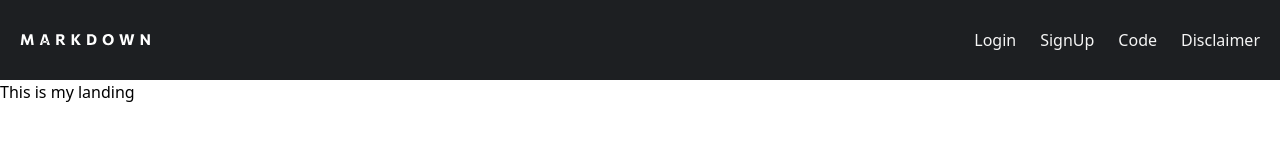
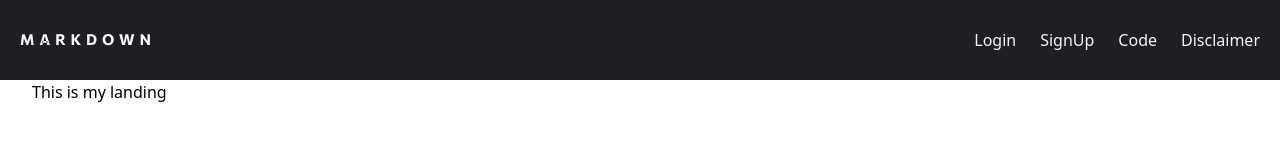
Before and after one commit to barnettet31/markdown-mern, a React (Vite) app in the folder client/: page / in a window 1280 px wide. Shown: the top 160 px of the page. Built offline with nearby package versions, Linux system fonts and the light colour scheme.

Commit message:
added darkmode hook

```diff
--- /dev/null
+++ b/client/src/components/containers/home-containers.component.tsx
@@ -0,0 +1,12 @@
+import { ReactNode } from "react";
+
+interface IProps {
+  children: ReactNode;
+}
+export const HomeContainer = ({ children }: IProps) => {
+  return (
+    <main className="dark:bg-primary-black dark:text-tertiary-gray w-full h-full">
+      <div className="container mx-auto sm:px-6 lg:px-8">{children}</div>
+    </main>
+  );
+};
--- a/client/src/layouts/home/home.layout.tsx
+++ b/client/src/layouts/home/home.layout.tsx
@@ -1,14 +1,20 @@
-import { Suspense } from "react";
-import { Link, Outlet } from "react-router-dom";
-import { Logo } from "../../components/logo/logo.component";
+import { Suspense} from "react";
+import {  Outlet } from "react-router-dom";
+import { HomeContainer } from "../../components/containers/home-containers.component";
 import { HomeNavBar } from "../../components/navbar/homeNavbar.component";
+import { useDarkModePreference } from "../../hooks/darkMode";
 
 export const HomeLayout = () => {
+  const { prefersDarkMode } = useDarkModePreference();
+
+
   return (
-    <div>
+    <div className={prefersDarkMode ? 'dark':""}>
       <HomeNavBar />
       <Suspense fallback={<div>Loading</div>}>
-        <Outlet />
+        <HomeContainer>
+          <Outlet />
+        </HomeContainer>
       </Suspense>
     </div>
   );
--- /dev/null
+++ b/client/src/utilities/darkMode.ts
@@ -0,0 +1,3 @@
+export function isDarkModeEnabled():boolean{
+    return window.matchMedia && window.matchMedia('(prefers-color-scheme: dark)').matches;
+}
```
